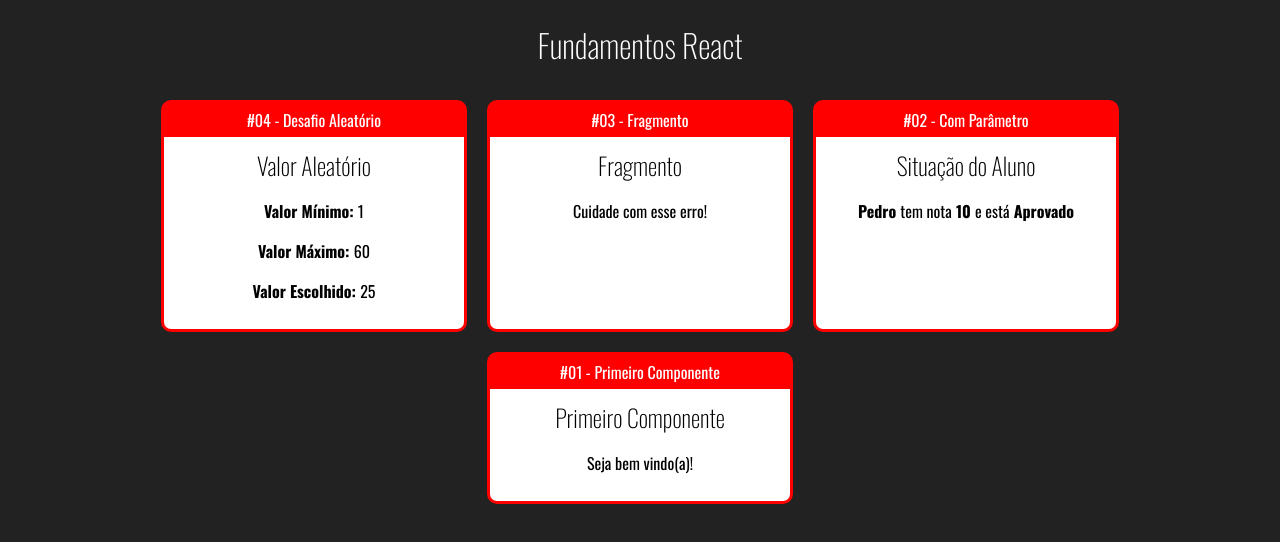
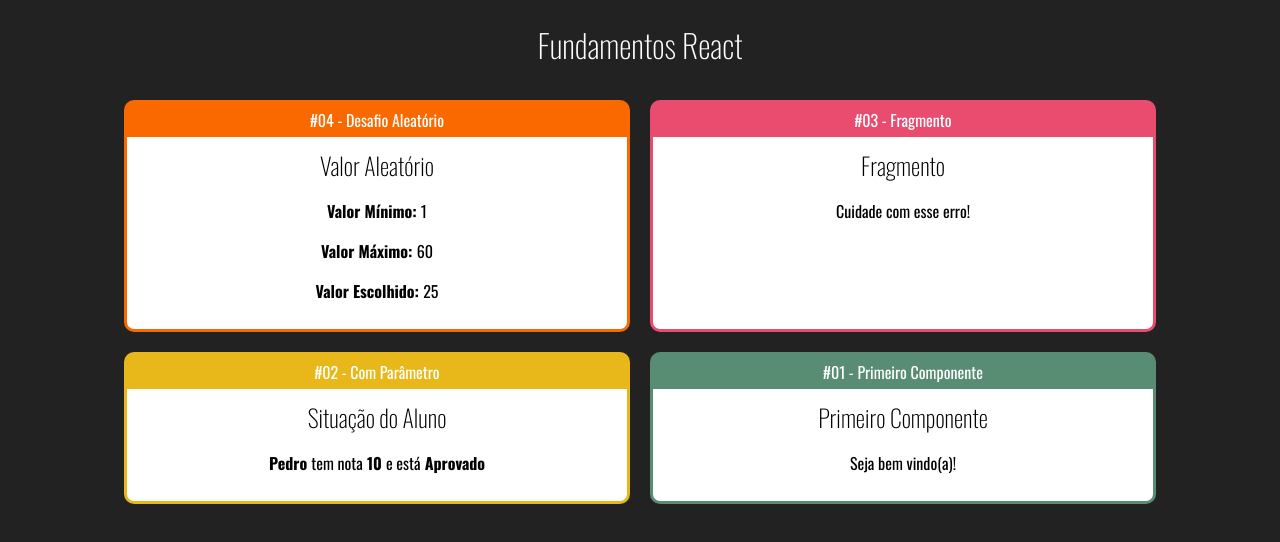
Before and after one commit to gpmendes7/reactreduxfundamentos, a React (Create React App) app in the folder fundamentos-react/: page / in a window 1280 px wide. Shown: the top 542 px of the page. Built offline with nearby package versions, Linux system fonts and the light colour scheme.

Commit message:
24. Componente Card #03

```diff
--- a/fundamentos-react/src/App.jsx
+++ b/fundamentos-react/src/App.jsx
@@ -12,19 +12,19 @@ export default () => (
     <h1>Fundamentos React</h1>
 
     <div className="Cards">
-      <Card titulo="#04 - Desafio Aleatório">
+      <Card titulo="#04 - Desafio Aleatório" color="#FA6900">
         <Aleatorio min={1} max={60}></Aleatorio>
       </Card>
 
-      <Card titulo="#03 - Fragmento">
+      <Card titulo="#03 - Fragmento" color="#E94C6F">
         <Fragmento />
       </Card>
 
-      <Card titulo="#02 - Com Parâmetro">
+      <Card titulo="#02 - Com Parâmetro" color="#E8B71A">
         <ComParametro titulo="Situação do Aluno" aluno="Pedro" nota={9.3} />
       </Card>
 
-      <Card titulo="#01 - Primeiro Componente">
+      <Card titulo="#01 - Primeiro Componente" color="#588C73">
         <Primeiro></Primeiro>
       </Card>
     </div>
--- a/fundamentos-react/src/components/layout/Card.css
+++ b/fundamentos-react/src/components/layout/Card.css
@@ -1,14 +1,13 @@
 .Card {
-  background-color: red;
-  border: 3px solid red;
+  border: 3px solid;
   border-radius: 10px;
   overflow: hidden;
   margin: 10px;
 
   display: flex;
   flex-direction: column;
-  max-width: 300px;
-  min-width: 300px;
+  max-width: 500px;
+  min-width: 500px;
 }
 
 .Card .Title {
--- a/fundamentos-react/src/components/layout/Card.jsx
+++ b/fundamentos-react/src/components/layout/Card.jsx
@@ -2,8 +2,13 @@ import "./Card.css";
 import React from "react";
 
 export default (props) => {
+  const cardStyle = {
+    backgroundColor: props.color || "#F00",
+    borderColor: props.color || "#F00",
+  };
+
   return (
-    <div className="Card">
+    <div className="Card" style={cardStyle}>
       <div className="Title">{props.titulo}</div>
       <div className="Content">{props.children}</div>
     </div>
```
